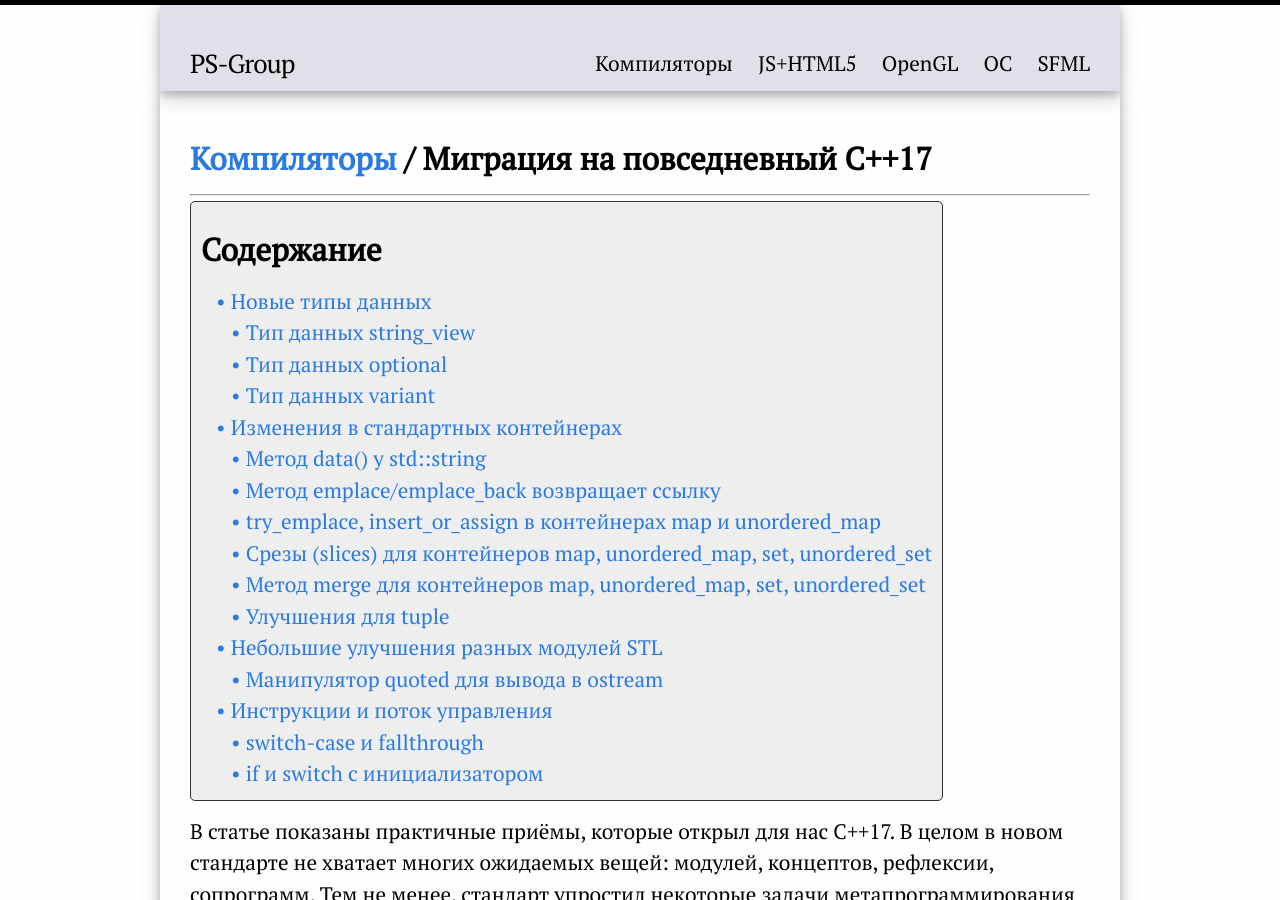
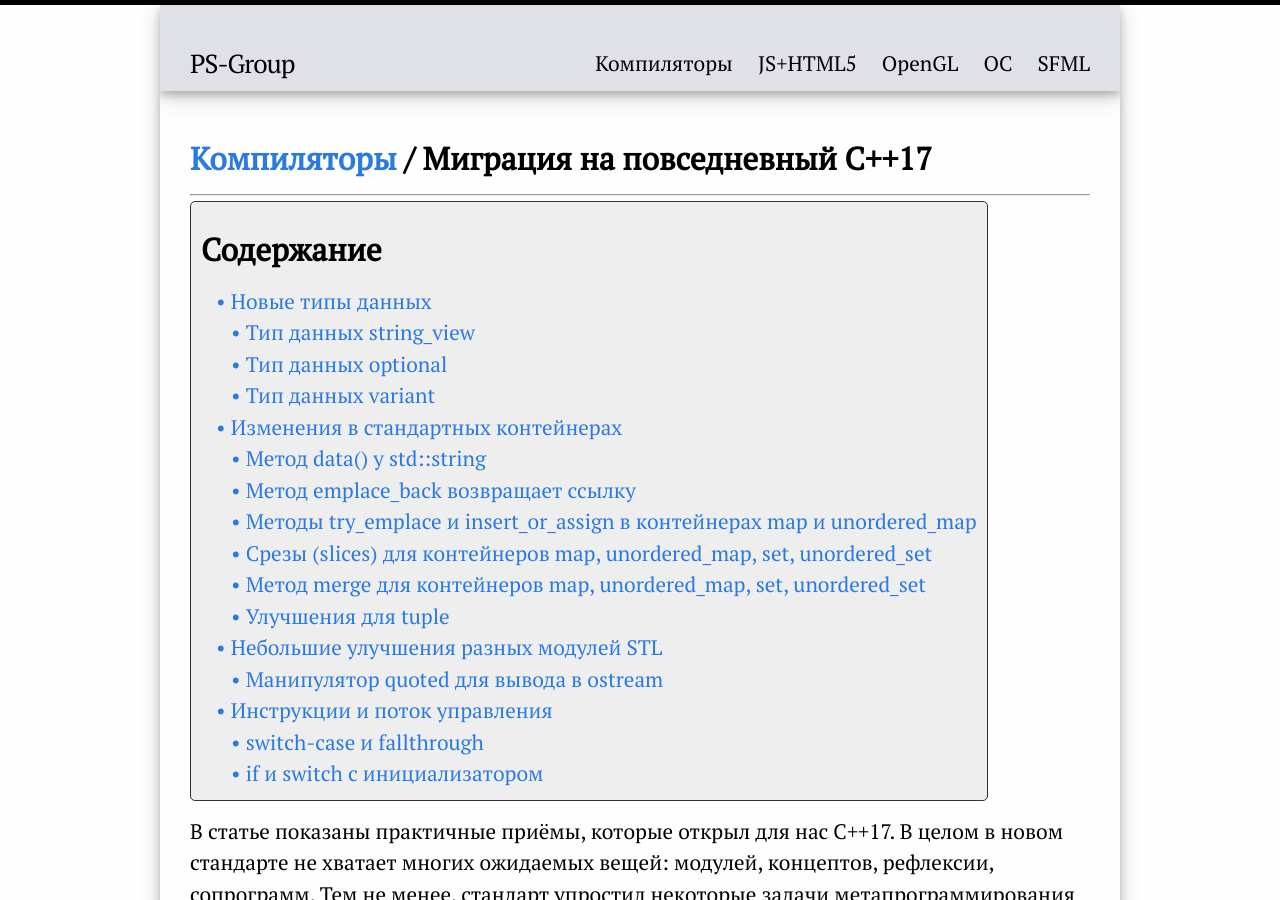
Before and after one commit to ps-group/ps-group.github.io, a Jekyll site: the page built from _compilers/cxx17.md, in a window 1280 px wide and 900 px high. Built offline with Jekyll 4.4.1, drawn with Linux system fonts in a browser that asks for light colours; some of the changed text lies outside the part shown.

Commit message:
Мелкие исправления по тексту статьи cxx177

````diff
--- a/_compilers/cxx17.md
+++ b/_compilers/cxx17.md
@@ -208,7 +208,7 @@ std::string str = GetSomeString();
 char *data = str.data();
 ```
 
-### Метод emplace/emplace_back возвращает ссылку
+### Метод emplace_back возвращает ссылку
 
 Методы emplace_back у различных контейнеров, таких как vector, конструируют новый элемент непосредственно в памяти коллекции, используя все переданные аргументы как параметры конструктора. В C++14 эти методы ничего не возвращали, и часто приходилось явно обращаться к созданному элементу:
 
@@ -234,7 +234,7 @@ template< class... Args >
 std::pair<iterator,bool> emplace( Args&&... args );
 ```
 
-### try_emplace, insert_or_assign в контейнерах map и unordered_map
+### Методы try_emplace и insert_or_assign в контейнерах map и unordered_map
 
 - Метод [try_emplace](http://en.cppreference.com/w/cpp/container/map/try_emplace) выполняет вставку тогда и только тогда, когда заданного ключа ещё нет в контейенере.
 
````
